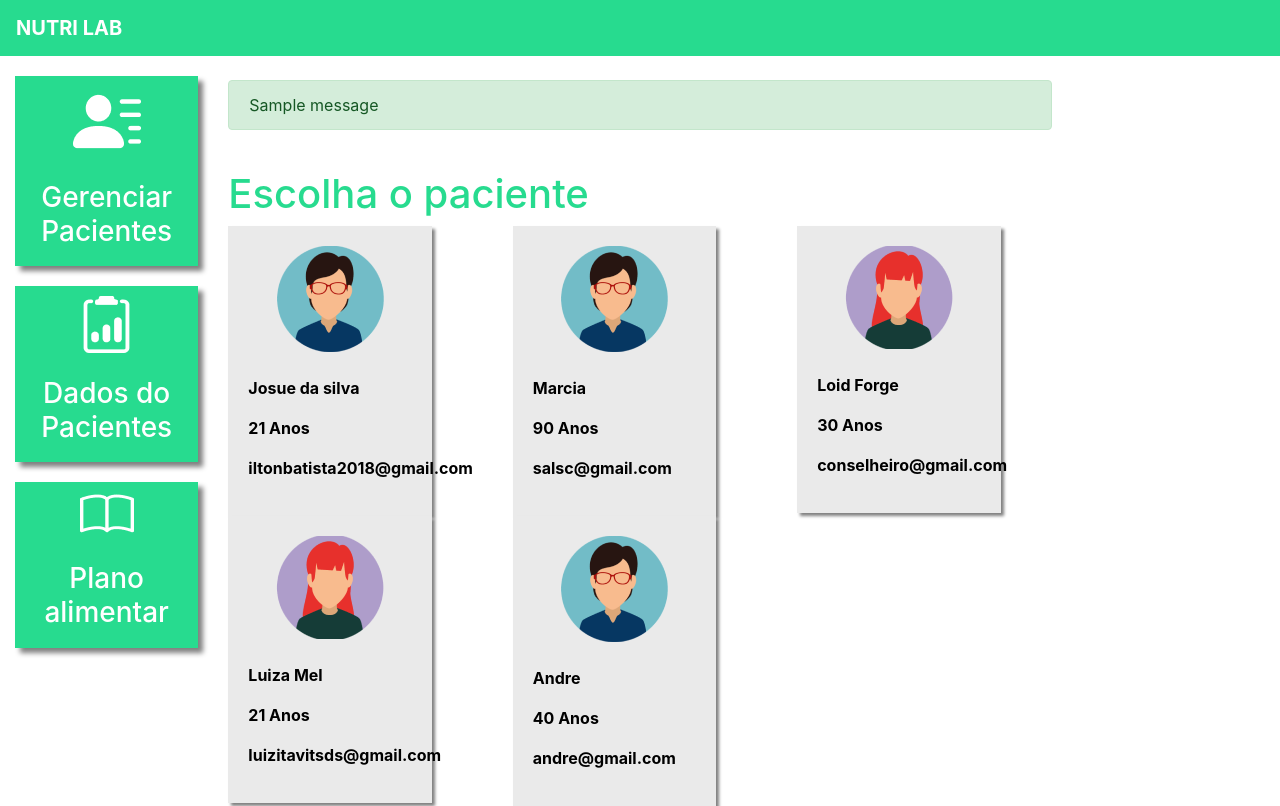
After one commit to IltonBJSilva/nutrilab, a Django app: page /plano_alimentar_listar/ in a window 1280 px wide. The commit adds this page. Run offline with Django 4.2, Linux system fonts and the light colour scheme; a user stored in the database is signed in; data comes from the database, SQL or seed files in the repository; both versions use the stored data as it was after the commit; one stand-in notice (Sample message) is shown; parts of the project's set-up code (start-up, migrations or seed data) failed here and were passed over.

Commit message:
- Lista de plano alimentar  - Adição de refeição  - Adição de opção de refeições  - Visualização e Validação do usuario

```diff
--- a/nutri_lab/urls.py
+++ b/nutri_lab/urls.py
@@ -13,14 +13,20 @@ Including another URLconf
     1. Import the include() function: from django.urls import include, path
     2. Add a URL to urlpatterns:  path('blog/', include('blog.urls'))
 """
+from django.conf import settings
+from django.conf.urls.static import static
+from django.contrib import admin
 
-from django.contrib import admin
 from django.urls import path, include #include serve para incluir alguma coisa
 
 #Definir as rotas de navegação
+from nutri_lab import settings
+
 urlpatterns = [
     path('admin/', admin.site.urls),
     path('auth/', include('autenticacao.urls')),
     path('', include('plataforma.urls'))
 
 ]
+
+urlpatterns += static(settings.MEDIA_URL, document_root=settings.MEDIA_ROOT)
--- a/plataforma/admin.py
+++ b/plataforma/admin.py
@@ -1,7 +1,9 @@
 from django.contrib import admin
-from .models import Pacientes, DadosPaciente
+from .models import Pacientes, DadosPaciente,Refeicao,Opcao
 
 # Register your models here.
 
 admin.site.register(Pacientes)
 admin.site.register(DadosPaciente)
+admin.site.register(Refeicao)
+admin.site.register(Opcao)
--- a/plataforma/models.py
+++ b/plataforma/models.py
@@ -30,3 +30,25 @@ class DadosPaciente(models.Model):
 	trigliceridios = models.IntegerField()
 	def __str__(self):
 		return f"Paciente({self.paciente.nome}, {self.peso})"
+
+
+#Criar tabela refeicao para armazenar as refeições do paciente
+class Refeicao(models.Model):
+    paciente = models.ForeignKey(Pacientes, on_delete=models.CASCADE)
+    titulo = models.CharField(max_length=50)
+    horario = models.TimeField()
+    carboidratos = models.IntegerField()
+    proteinas = models.IntegerField()
+    gorduras = models.IntegerField()
+
+    def __str__(self):
+        return self.titulo
+
+#Opção da refeição, por exemplo: 100g de banana para jantar ou almoço?
+class Opcao(models.Model):
+    refeicao = models.ForeignKey(Refeicao, on_delete=models.CASCADE)
+    imagem = models.ImageField(upload_to="opcao")#Importante para funcionar arquivo
+    descricao = models.TextField()
+
+    def __str__(self):
+        return self.descricao
--- a/plataforma/templates/pacientes.html
+++ b/plataforma/templates/pacientes.html
@@ -38,6 +38,7 @@
 			 </div>
 		  </a>
 	   </div>
+		<br>
 		{% endfor %}
 
 	</div>
--- /dev/null
+++ b/plataforma/templates/plano_alimentar_listar.html
@@ -0,0 +1,41 @@
+{% extends 'base_plataforma.html' %}
+{% load static %}
+
+{% block 'plataforma' %}
+
+    {% if messages %}
+        <br>
+        {% for message in messages %}
+            <div class="alert {{message.tags}}">
+                {{message}}
+            </div>
+        {% endfor %}
+    {% endif %}
+    <br>
+	<h1 class="titulo">Escolha o paciente</h1>
+    <div  class="row">
+        {% for paciente in pacientes%}
+            <div class="col-md-4">
+                <a href="{% url 'plano_alimentar' paciente.id %}" class="link-hover">
+                    <div class="card-paciente">
+                        <div class="foto-perfil">
+
+                            {% if paciente.sexo == "M"%}
+                                <img src="{% static 'plataforma/img/perfil2.png' %}">
+                            {% else %}
+                                <img src="{% static 'plataforma/img/perfil1.png' %}">
+                            {% endif %}
+                        </div>
+                        <br>
+                        <p class="dados">{{paciente.nome}}</p>
+                        <p class="dados">{{paciente.idade}} Anos</p>
+                        <p class="dados">{{paciente.email}}</p>
+
+                    </div>
+                </a>
+            </div>
+        {% endfor %}
+
+    </div>
+
+{% endblock%}
--- a/plataforma/urls.py
+++ b/plataforma/urls.py
@@ -9,6 +9,8 @@ urlpatterns = [
 	path('dados_paciente/', views.dados_paciente_listar, name="dados_paciente_listar"),
 	path('dados_paciente/<str:id>/', views.dados_paciente, name="dados_paciente"),
 	path('grafico_peso/<str:id>/', views.grafico_peso, name="grafico_peso"),
-
-
+	path('plano_alimentar_listar/', views.plano_alimentar_listar, name="plano_alimentar_listar"),
+	path('plano_alimentar/<str:id>/', views.plano_alimentar, name="plano_alimentar"),
+	path('refeicao/<str:id_paciente>/', views.refeicao, name="refeicao"),
+	path('opcao/<str:id_paciente>/', views.opcao, name="opcao"),
 ]
--- a/plataforma/views.py
+++ b/plataforma/views.py
@@ -10,7 +10,7 @@ from django.contrib.messages import constants
 #Função que serve para validar se esta logado
 from django.views.decorators.csrf import csrf_exempt
 
-from plataforma.models import Pacientes, DadosPaciente
+from plataforma.models import Pacientes, DadosPaciente, Refeicao, Opcao
 
 
 @login_required(login_url='/auth/logar/')
@@ -121,3 +121,61 @@ def grafico_peso(request, id): #recebe o ID do paciente
 	data = {'peso': pesos,
 	'labels': labels}
 	return JsonResponse(data) #Json e usado toda vez que cria uma API
+
+#Listar o plano alimentar do paciente
+def plano_alimentar_listar(request):
+    if request.method == "GET":
+        pacientes = Pacientes.objects.filter(nutri=request.user)
+        return render(request, 'plano_alimentar_listar.html', {'pacientes': pacientes})
+
+def plano_alimentar(request, id):
+    paciente = get_object_or_404(Pacientes, id=id)
+    if not paciente.nutri == request.user:
+        messages.add_message(request, constants.ERROR, 'Esse paciente não é seu')
+        return redirect('/plano_alimentar_listar/')
+
+    if request.method == "GET":
+	    r1 = Refeicao.objects.filter(paciente=paciente).order_by('horario')
+	    opcao = Opcao.objects.all()
+	    return render(request, 'plano_alimentar.html', {'paciente': paciente, 'refeicao': r1, 'opcao': opcao})
+
+
+def refeicao(request, id_paciente):
+    paciente = get_object_or_404(Pacientes, id=id_paciente) #Verificar o paciente
+    if not paciente.nutri == request.user:
+        messages.add_message(request, constants.ERROR, 'Esse paciente não é seu')
+        return redirect('/dados_paciente/')
+
+    if request.method == "POST":
+        titulo = request.POST.get('titulo')
+        horario = request.POST.get('horario')
+        carboidratos = request.POST.get('carboidratos')
+        proteinas = request.POST.get('proteinas')
+        gorduras = request.POST.get('gorduras')
+		#Salvar as informações da refeição
+        r1 = Refeicao(paciente=paciente,
+                      titulo=titulo,
+                      horario=horario,
+                      carboidratos=carboidratos,
+                      proteinas=proteinas,
+                      gorduras=gorduras)
+		#Salvando no banco de dados
+        r1.save()
+
+        messages.add_message(request, constants.SUCCESS, 'Refeição cadastrada')
+        return redirect(f'/plano_alimentar/{id_paciente}')
+
+def opcao(request, id_paciente):
+    if request.method == "POST":
+        id_refeicao = request.POST.get('refeicao')
+        imagem = request.FILES.get('imagem') #Inves de POST vira FILE por causa que recebe um arquivo
+        descricao = request.POST.get("descricao")
+
+        o1 = Opcao(refeicao_id=id_refeicao,
+                   imagem=imagem,
+                   descricao=descricao)
+
+        o1.save()
+
+        messages.add_message(request, constants.SUCCESS, 'Opção cadastrada')
+        return redirect(f'/plano_alimentar/{id_paciente}')
--- a/templates/base_plataforma.html
+++ b/templates/base_plataforma.html
@@ -4,6 +4,8 @@
 
 {% block 'head' %}
 	<link rel="stylesheet" href="{% static 'plataforma/css/css.css' %}">
+	<link rel="stylesheet" href="{% static 'plataforma/css/plano_alimentar.css' %}">
+
 {% endblock %}
 
 {% block 'body' %}
@@ -26,7 +28,7 @@
 					  <h3>Dados do Pacientes</h3>
 				   </div>
 				</a>
-				<a href="#" class="link-lateral">
+                <a href="{% url 'plano_alimentar_listar' %}" class="link-lateral">
 				   <div class="card-lateral">
 					  <img src="{% static 'plataforma/img/plano_alimentar.png' %}">
 					  <br>
--- /dev/null
+++ b/templates/static/plataforma/css/plano_alimentar.css
@@ -0,0 +1,32 @@
+.fundo-alimentar{
+    background-color: #D9D9D9;
+    padding: 50px;
+
+}
+
+.refeicao{
+
+    box-shadow: 4px 4px 10px gray;
+
+}
+
+.head-refeicao{
+
+    background-color: #B0ACAC;
+    padding: 30px;
+    font-weight: bold;
+
+}
+
+.body-refeicao{
+
+    padding: 30px;
+    font-weight: bold;
+
+}
+
+.opcao{
+
+    background-color: #A8A8A8;
+    padding: 15px;
+}
```
Also changed, not shown: autenticacao/views.py (+3 -4 lines), plataforma/templates/plano_alimentar.html (added, +219 -0 lines), db.sqlite3 (added), media/opcao/Grand-Caffè-restaurant_breakfast_breads-1-scaled.jpg (added), plataforma/migrations/0002_dadospaciente.py (added), plataforma/migrations/0003_refeicao_opcao.py (added), requirements.txt (added).
